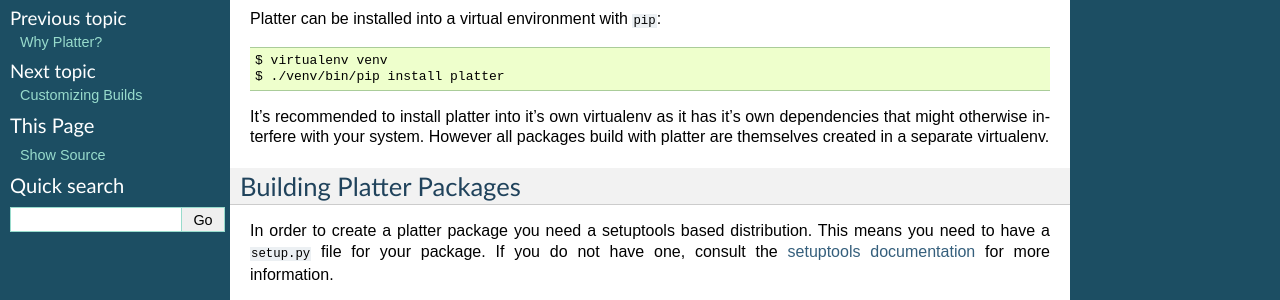
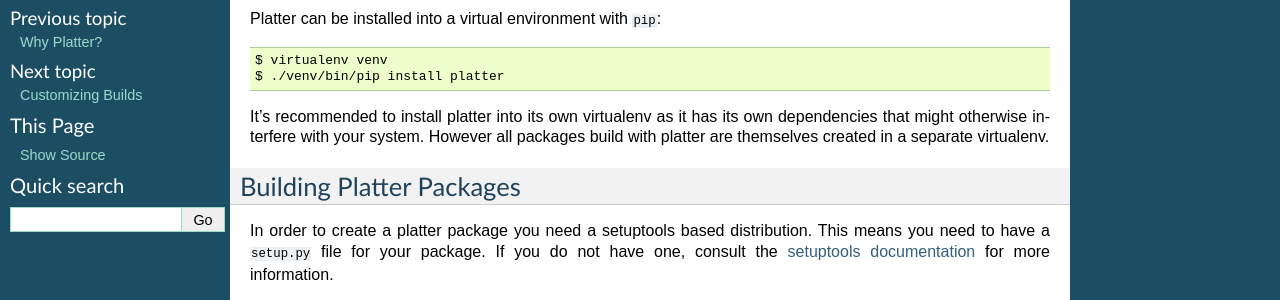
Before and after one commit to mitsuhiko/platter, a Sphinx documentation site: the page built from docs/quickstart.rst, in a window 1280 px wide. Shown: the part 141-441 px from the top of the page. Built offline with Sphinx 7.4.7, drawn with Linux system fonts in a browser that asks for light colours.

Commit message:
docs: fix grammar (s/it's/its/)

```diff
--- a/docs/quickstart.rst
+++ b/docs/quickstart.rst
@@ -10,8 +10,8 @@
     $ virtualenv venv
     $ ./venv/bin/pip install platter
 
-It's recommended to install platter into it's own virtualenv as it has
-it's own dependencies that might otherwise interfere with your system.
+It's recommended to install platter into its own virtualenv as it has
+its own dependencies that might otherwise interfere with your system.
 However all packages build with platter are themselves created in a
 separate virtualenv.
 
```
